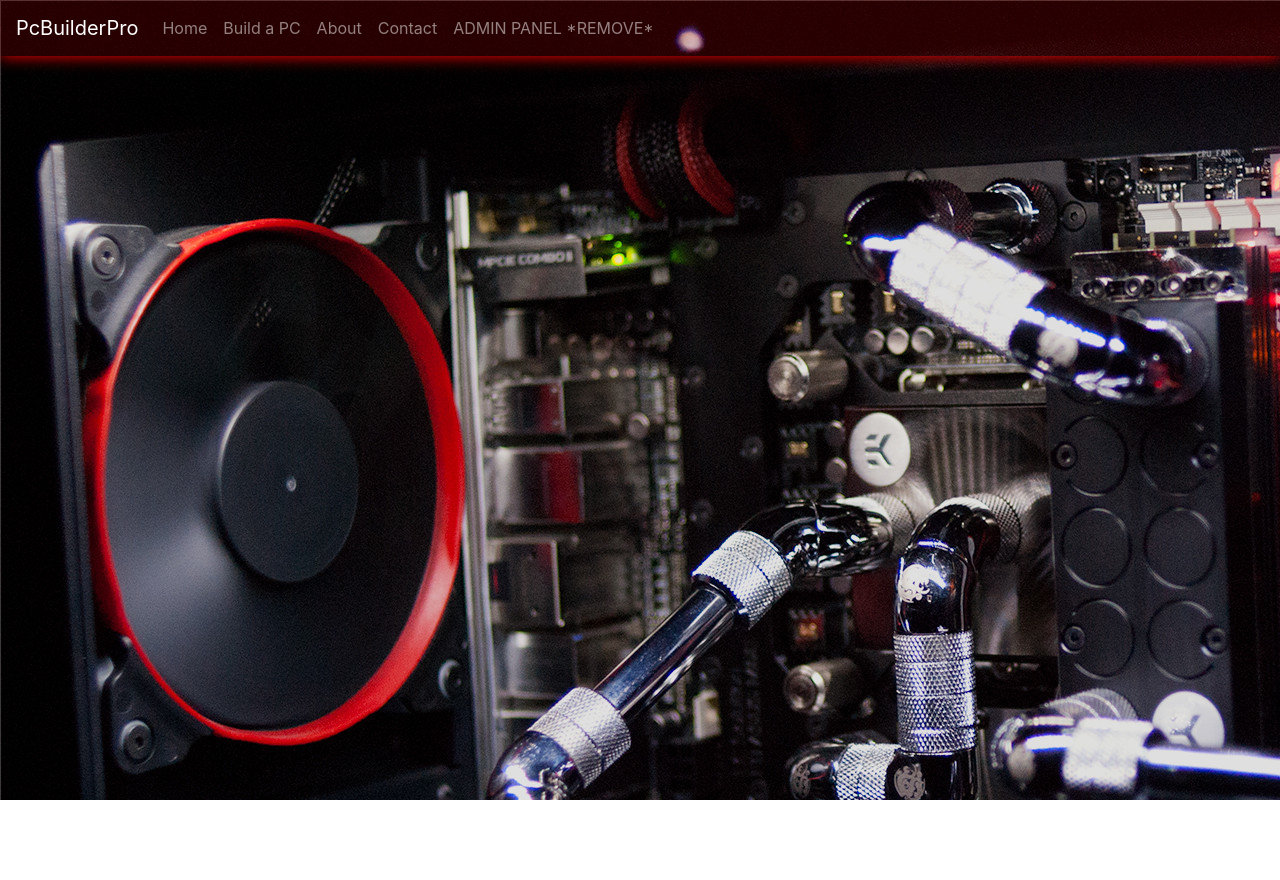
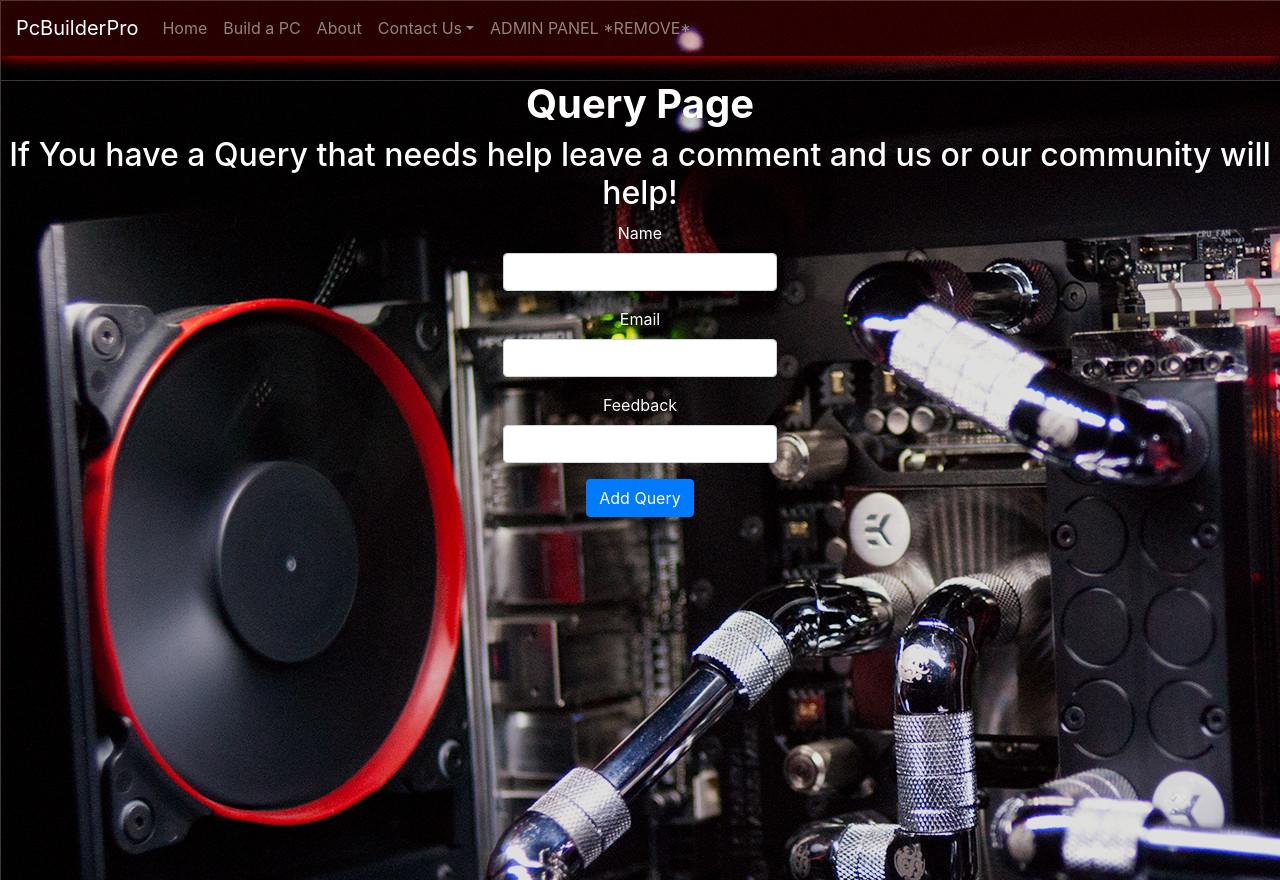
Before and after one commit to ConnorBrookfield/PC-Builder-Webapp, a React (Create React App) app: page /query in a window 1280 px wide. Before the commit the page ends 800 px from the top, so only its background shows below. Built offline with nearby package versions, Linux system fonts and the light colour scheme.

Commit message:
Created a contact us pagge with dropdown. Query Page lets you use type details and send your query to server and Forum page shows whats on that namespace on server

```diff
--- a/src/App.js
+++ b/src/App.js
@@ -4,10 +4,12 @@ import About from './components/about';
 import BuildPC from './components/buildPC';
 import Contact from './components/contact';
 import AdminPanel from './components/adminPanel';
+import Query from './components/query';
 import Login from './components/login';
+import ForumPage from './components/forumPage';
 import './App.css';
 import 'bootstrap/dist/css/bootstrap.min.css';
-import { Navbar, Nav } from "react-bootstrap";
+import { Navbar, Nav, NavDropdown } from "react-bootstrap";
 import { Switch, Route, BrowserRouter } from "react-router-dom";
 
 function App() {
@@ -21,7 +23,10 @@ function App() {
             <Nav.Link href="/home">Home</Nav.Link>
             <Nav.Link href="/buildPC">Build a PC</Nav.Link>
             <Nav.Link href="/about">About</Nav.Link>
-            <Nav.Link href="/contact">Contact</Nav.Link>
+            <NavDropdown title="Contact Us">
+            <NavDropdown.Item href="/query">Query Page</NavDropdown.Item>
+            <NavDropdown.Item href="/forumPage">Forum Page</NavDropdown.Item>
+            </NavDropdown>
             <Nav.Link href="/adminPanel">ADMIN PANEL *REMOVE*</Nav.Link>
           </Nav>
         </Navbar>
@@ -32,6 +37,8 @@ function App() {
           <Route exact path='/about' component={About}/>
           <Route exact path='/buildPC' component={BuildPC}/>
           <Route exact path='/contact' component={Contact}/>
+          <Route exact path='/query' component={Query}/>
+          <Route exact path='/forumPage' component={ForumPage}/>
           <Route exact path='/adminPanel' component={AdminPanel}/>
         </Switch>
       </div>
--- /dev/null
+++ b/src/components/forumPage.js
@@ -0,0 +1,36 @@
+import React from 'react';
+import Forums from "./forums";
+import '../App.css';
+import axios from "axios";
+
+
+class ForumPage extends React.Component{
+
+  state = {
+      forums: []
+  }
+
+  componentDidMount() {
+      axios.get('http://localhost:4000/api/forums')
+      .then((response)=>{
+          this.setState({forums: response.data.forums})
+      })
+      .catch((error)=>{
+          console.log(error);
+      });
+  }
+
+  render(){
+      return(
+        <div>
+          <h1>Forum Page!</h1>
+          <h2>Welcome to the Forum page where your Querys are recieved for the community to see!!</h2>
+          <div class="bodyFormat">
+            <Forums theForums={this.state.forums} ReloadDataMethod={this.ReloadDataMethod}></Forums>
+          </div>
+        </div>
+      )
+    }
+}
+
+export default ForumPage;
--- /dev/null
+++ b/src/components/query.js
@@ -0,0 +1,77 @@
+import React from 'react';
+import axios from 'axios';
+import Form from "react-bootstrap/Form";
+import Button from "react-bootstrap/Button";
+
+class Query extends React.Component {
+ constructor(props){
+    super(props);
+
+    this.state = {Name:"", Email:"", Feedback:""};
+
+    this.handleQuerySubmit = this.handleQuerySubmit.bind(this);
+
+    this.handleNameChange = this.handleNameChange.bind(this);
+    this.handleEmailChange = this.handleEmailChange.bind(this);
+    this.handleFeedbackChange = this.handleFeedbackChange.bind(this);
+ }
+
+ //Methods for setting variables to user input
+ handleNameChange(e){
+    this.setState({Name: e.target.value});
+  }
+  handleEmailChange(e){
+    this.setState({Email: e.target.value});
+  }
+  handleFeedbackChange(e){
+    this.setState({Feedback: e.target.value});
+  }
+
+  // Handle Submit Methods
+  handleQuerySubmit(e){
+    e.preventDefault();
+
+    const newQuery = {
+      name: this.state.Name,
+      email: this.state.Email,
+      feedback: this.state.Feedback,
+    };
+
+    //Posts the request to the server, with the newly created Case
+    axios.post('http://localhost:4000/api/forums', newQuery)
+    .then()
+    .catch();
+
+    this.setState({ Name:"", Email:"", Feedback:""});
+  }
+
+  render() {
+      return (
+          <div>
+              <div className="App">
+              <h1><b>Query Page</b></h1>
+              <h2>If You have a Query that needs help leave a comment and us or our community will help!</h2>
+
+              <div class="centerElement">
+              <Form onSubmit={this.handleQuerySubmit}>
+              <Form.Group>
+                  <Form.Label>Name</Form.Label>
+                  <Form.Control as="input" value={this.state.Name} onChange={this.handleNameChange}/>
+                </Form.Group>
+                <Form.Group>
+                  <Form.Label>Email</Form.Label>
+                  <Form.Control as="input" value={this.state.Email} onChange={this.handleEmailChange}/>
+                </Form.Group>
+                <Form.Group>
+                  <Form.Label>Feedback</Form.Label>
+                  <Form.Control as="input" value={this.state.Feedback} onChange={this.handleFeedbackChange}/>
+                </Form.Group>
+                <Button variant="primary" type="submit">Add Query</Button>
+              </Form>
+              </div>
+          </div>
+          </div>
+      );
+  }
+}
+export default Query;
```
